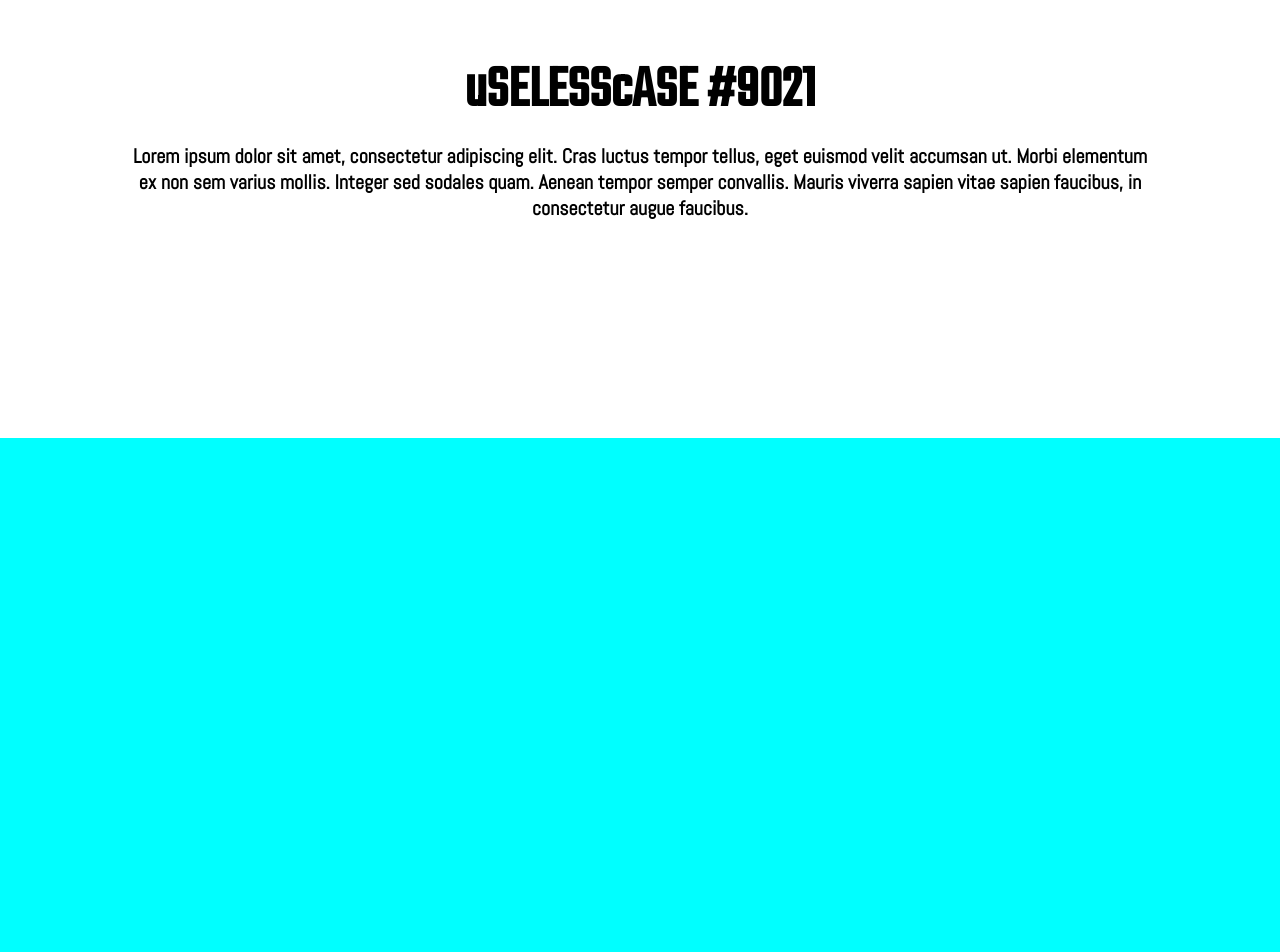
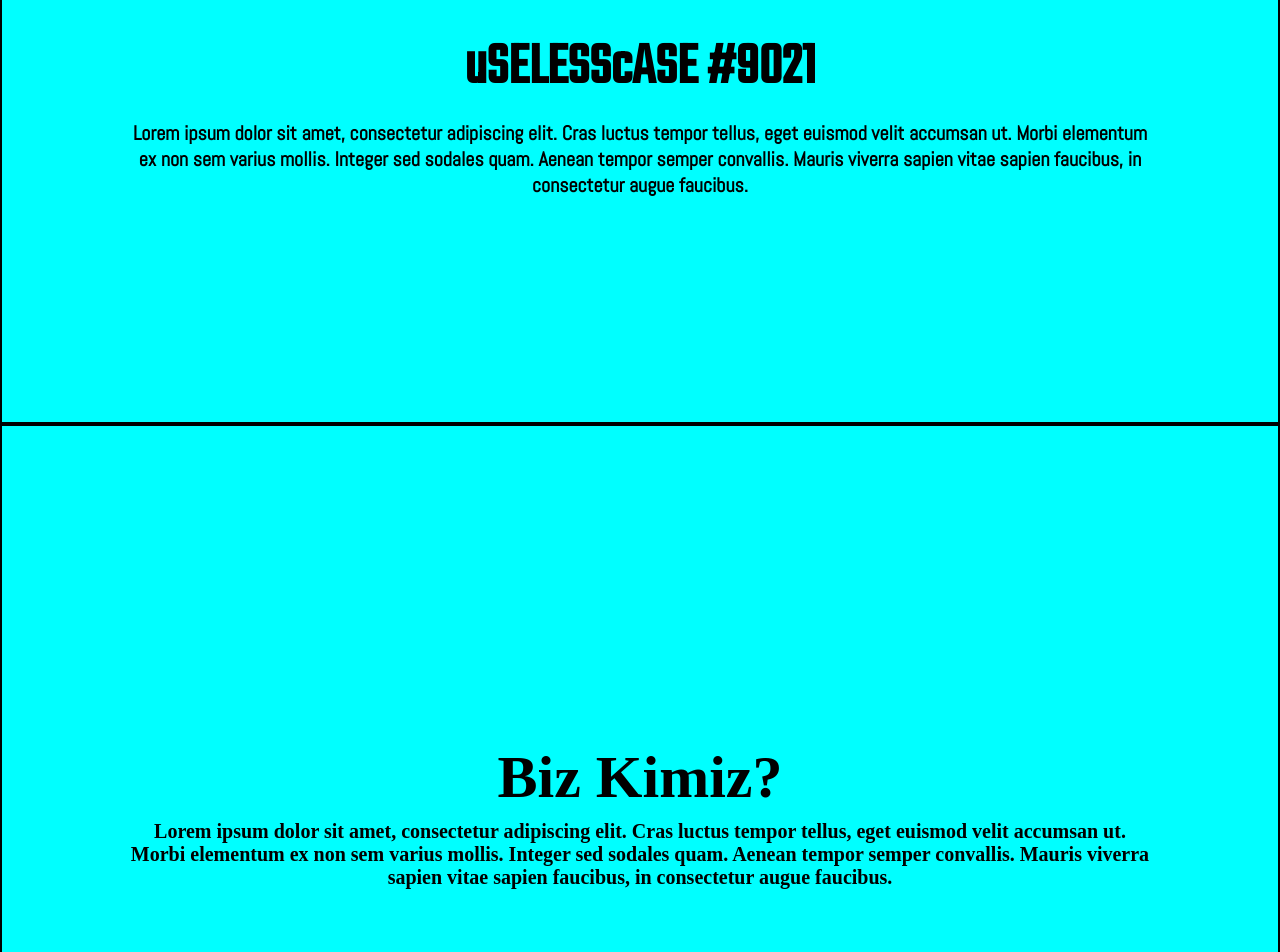
Before and after one commit to ArasArkan/frc-team-web, a plain HTML site: page index.html in a window 1280 px wide. Shown: the part 180-1132 px from the top of the page. Drawn offline with Linux system fonts and the light colour scheme.

Commit message:
page style

```diff
--- a/index.html
+++ b/index.html
@@ -7,12 +7,14 @@
     <link rel="stylesheet" href="style.css">
 </head>
 <body>
-    <section class="top-section">
-        <h1 id="ts-title">uSELESScASE #9021</h1>
-        <p id="ts-description">Lorem ipsum dolor sit amet, consectetur adipiscing elit. Cras luctus tempor tellus, eget euismod velit accumsan ut. Morbi elementum ex non sem varius mollis. Integer sed sodales quam. Aenean tempor semper convallis. Mauris viverra sapien vitae sapien faucibus, in consectetur augue faucibus.</p>
+    <section class="top-section page">
+        <h1 class="title" id="ts-title">uSELESScASE #9021</h1>
+        <p class="description" id="ts-description">Lorem ipsum dolor sit amet, consectetur adipiscing elit. Cras luctus tempor tellus, eget euismod velit accumsan ut. Morbi elementum ex non sem varius mollis. Integer sed sodales quam. Aenean tempor semper convallis. Mauris viverra sapien vitae sapien faucibus, in consectetur augue faucibus.</p>
     </section>
-    <br>
-    <section class="bk-section page"></section>
+    <section class="bk-section page">
+        <h1 class="title" id="bk-title">Biz Kimiz?</h1>
+        <p class="description" id="bk-description">Lorem ipsum dolor sit amet, consectetur adipiscing elit. Cras luctus tempor tellus, eget euismod velit accumsan ut. Morbi elementum ex non sem varius mollis. Integer sed sodales quam. Aenean tempor semper convallis. Mauris viverra sapien vitae sapien faucibus, in consectetur augue faucibus.</p>
+    </section>
     <section class="nb-section page"></section>
     <section class="p-section page"></section>
     <section class="s-section page"></section>
--- a/style.css
+++ b/style.css
@@ -17,6 +17,26 @@ body{
 
 /* Class Styles */
 
+.page{
+    height: 100vh;
+    background-color: aqua;
+    border: 2px solid black;
+}
+
+.title{
+    font-size: 7.5vh;
+    margin-bottom: 0.5vh;
+    margin-top: 0vh;
+}
+
+.description{
+    margin-top: 0.5vh;
+    margin-right: 10%;
+    margin-left: 10%;
+    font-size: 2.5vh;
+    font-weight: 900;
+}
+
 .top-section{
     height: 75vh;
     text-align: center;
@@ -27,9 +47,14 @@ body{
     flex-direction: column;
 }
 
-.page{
+.bk-section{
     height: 100vh;
-    background-color: aqua;
+    text-align: center;
+    display: flex;
+    align-items: center;
+    justify-content: center;
+    margin: auto;
+    flex-direction: column;
 }
 
 /* Other Styles */
@@ -45,7 +70,7 @@ body{
     margin-right: 10%;
     margin-left: 10%;
     font-size: 2.5vh;
-    font-weight: 900    ;
+    font-weight: 900;
     font-family: 'Abel', sans-serif;
 }
 
```
